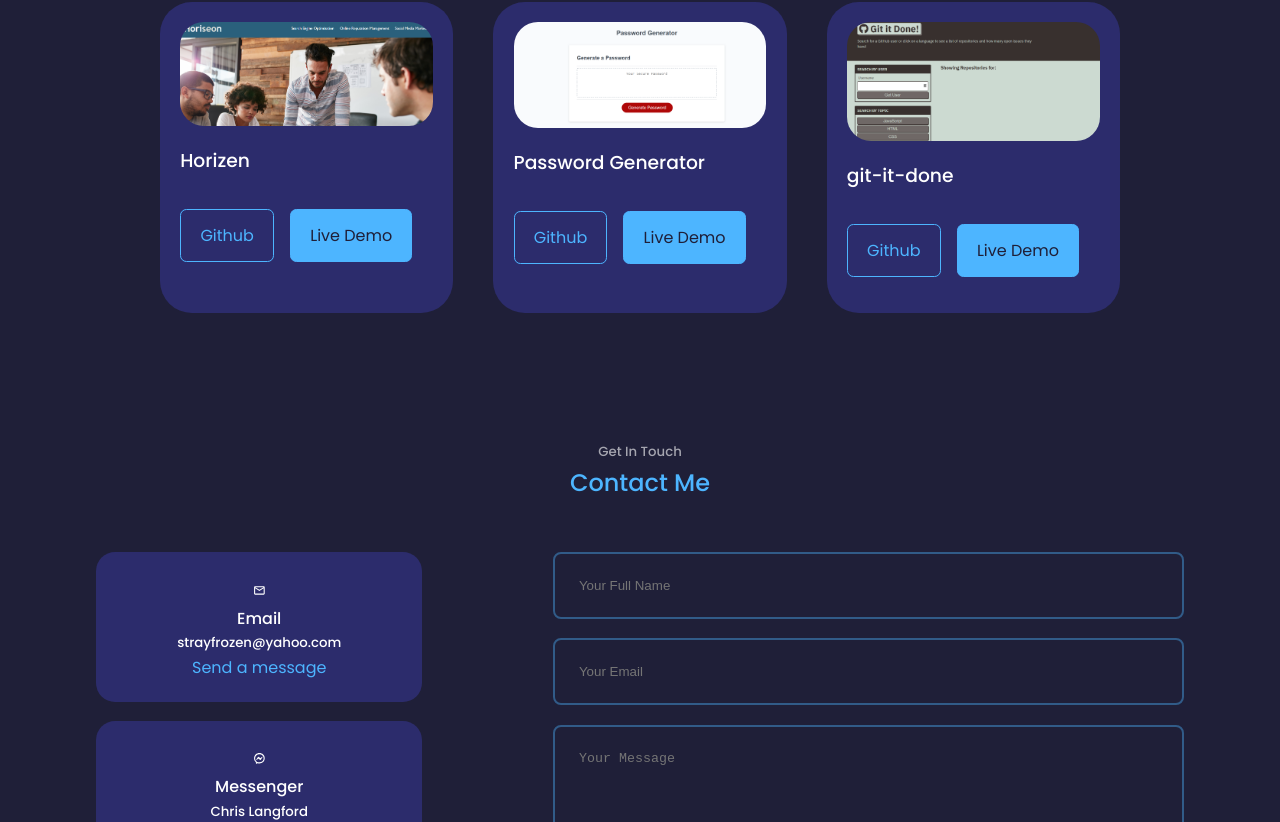
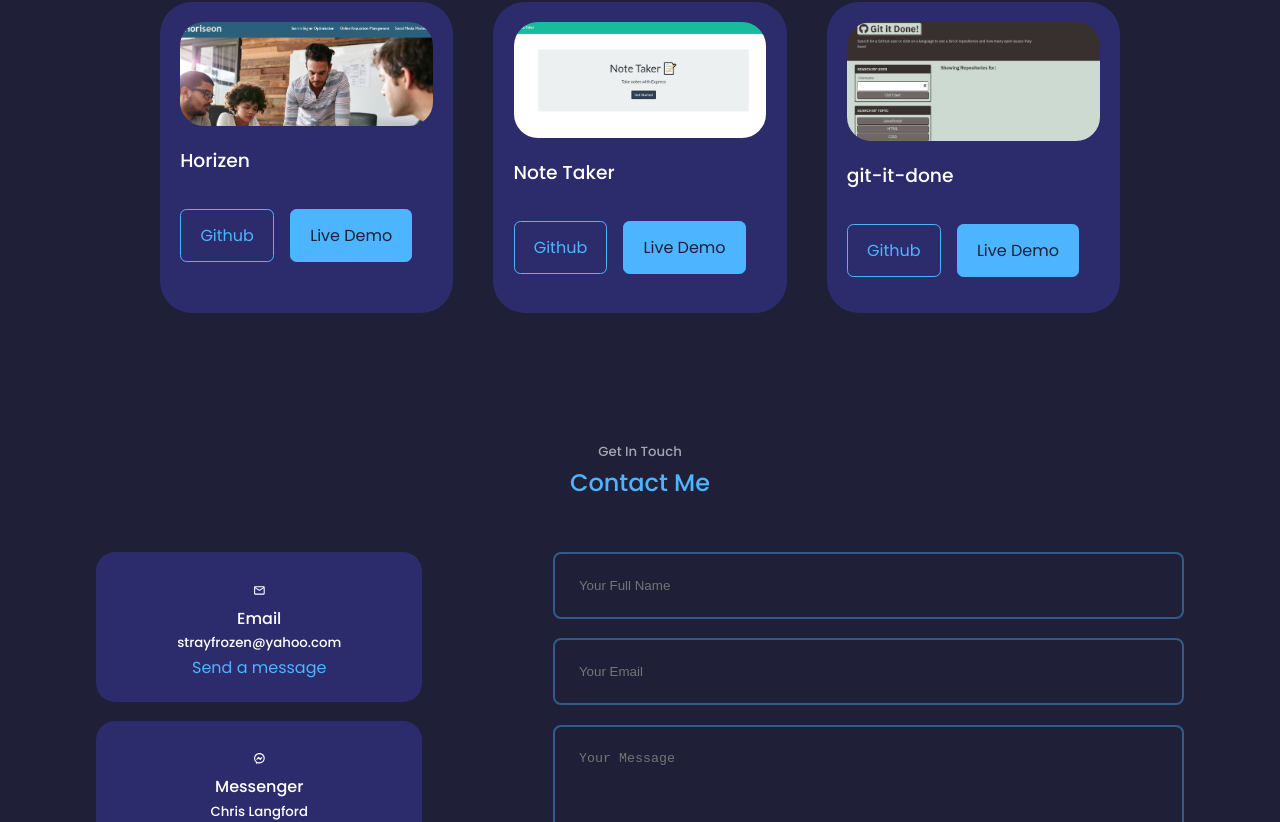
Before and after one commit to strayfrozen/Personal-React-Portfolio, a React (Create React App) app: page / in a window 1280 px wide. Shown: the part 2653-3475 px from the top of the page. Built offline with nearby package versions, Linux system fonts and the light colour scheme.

Commit message:
added note taker project to portfolio

```diff
--- a/src/components/portfolio/Portfolio.jsx
+++ b/src/components/portfolio/Portfolio.jsx
@@ -4,7 +4,7 @@ import IMG1 from '../../assets/runbuddy.png'
 import IMG2 from '../../assets/WorldWise.png'
 import IMG3 from '../../assets/PawParatzi.png'
 import IMG4 from '../../assets/Horizen.png'
-import IMG5 from '../../assets/passwordGenerator.png'
+import IMG5 from '../../assets/noteTaker.png'
 import IMG6 from '../../assets/git-it-done.png'
 
 const data = [
@@ -39,9 +39,9 @@ const data = [
   {
     id: 5,
     image: IMG5,
-    title: 'Password Generator',
-    github: 'https://github.com/strayfrozen/PasswordGenerator',
-    demo: 'https://strayfrozen.github.io/PasswordGenerator/'
+    title: 'Note Taker',
+    github: 'https://github.com/strayfrozen/NoteTakerApp',
+    demo: 'https://peaceful-spire-48013.herokuapp.com/'
   },
   {
     id: 6,
```
Also changed, not shown: src/assets/noteTaker.png (added).
